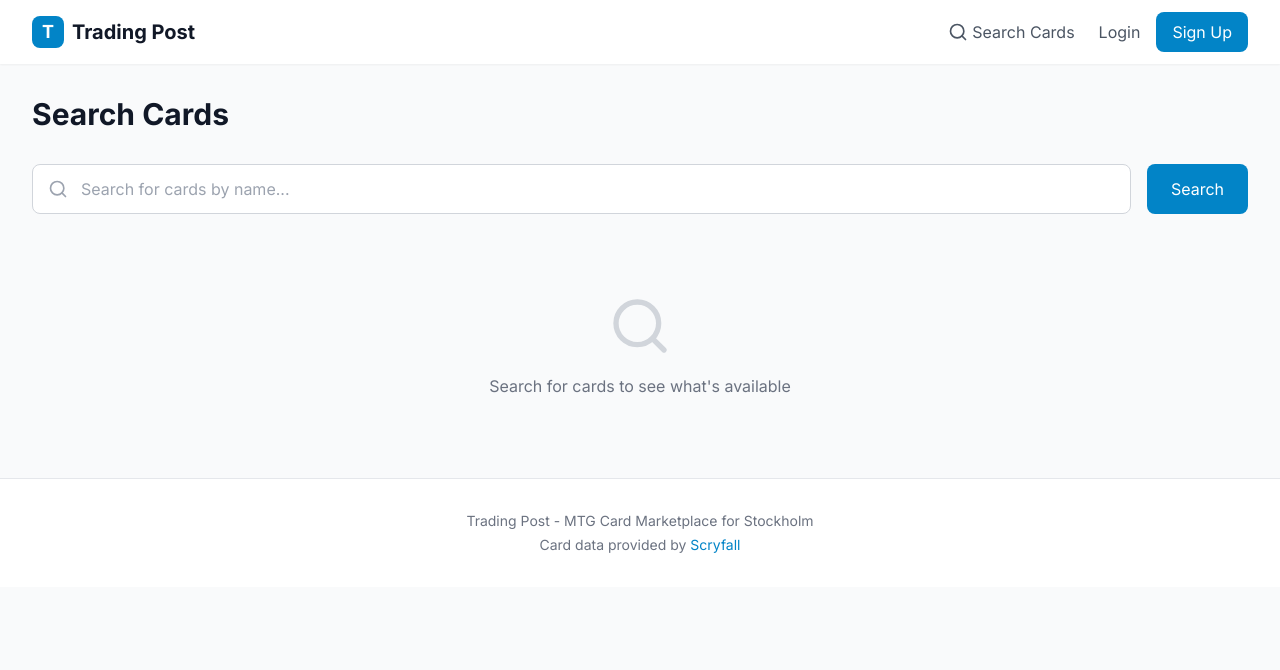
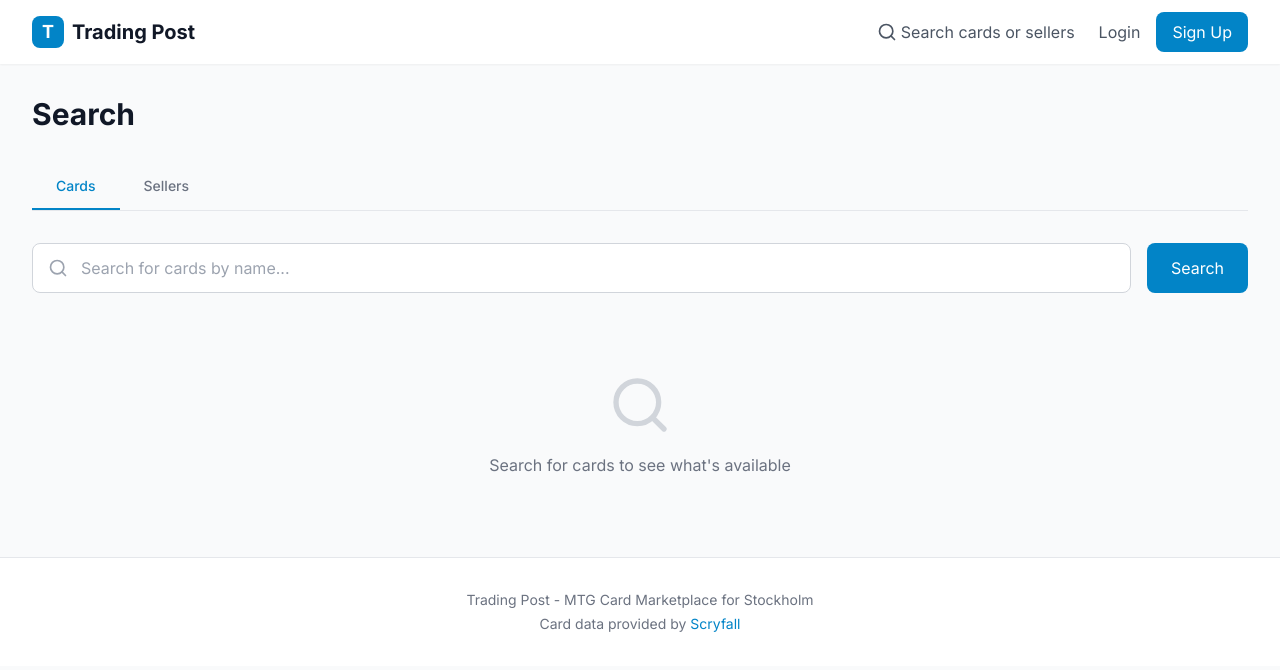
Before and after one commit to mattyfresh/trading-post, a React (Vite) app in the folder frontend/: page /search in a window 1280 px wide. Shown: the top 670 px of the page. Built offline with nearby package versions, Linux system fonts and the light colour scheme.

Commit message:
update some copy (this commit may be busted)

```diff
--- a/frontend/src/components/layout/Layout.tsx
+++ b/frontend/src/components/layout/Layout.tsx
@@ -1,6 +1,14 @@
 import { Outlet, Link, useNavigate } from "react-router-dom";
 import { useAuthStore } from "../../store/authStore";
-import { Search, MessageCircle, User, LogOut, Menu, X } from "lucide-react";
+import {
+  Search,
+  MessageCircle,
+  BookUser,
+  User,
+  LogOut,
+  Menu,
+  X,
+} from "lucide-react";
 import { useState } from "react";
 
 export default function Layout() {
@@ -36,16 +44,17 @@ export default function Layout() {
                 className="flex items-center space-x-1 text-gray-600 hover:text-primary-600 transition-colors"
               >
                 <Search className="w-5 h-5" />
-                <span>Search Cards</span>
+                <span>Search cards or sellers</span>
               </Link>
 
               {isAuthenticated ? (
                 <>
                   <Link
                     to="/dashboard"
-                    className="text-gray-600 hover:text-primary-600 transition-colors"
+                    className="flex items-center space-x-1 text-gray-600 hover:text-primary-600 transition-colors"
                   >
-                    My Binders
+                    <BookUser className="w-5 h-5" />
+                    <span>My binders</span>
                   </Link>
                   <Link
                     to="/messages"
@@ -57,7 +66,7 @@ export default function Layout() {
                   <div className="flex items-center space-x-4">
                     <Link
                       to="/dashboard"
-                      className="flex items-center space-x-2 text-gray-600 hover:text-primary-600"
+                      className="flex items-center space-x-2 text-gray-600 hover:text-primary-600 transition-colors"
                     >
                       <div className="w-8 h-8 bg-gray-200 rounded-full flex items-center justify-center">
                         {user?.avatarUrl ? (
@@ -123,7 +132,7 @@ export default function Layout() {
                 onClick={() => setMobileMenuOpen(false)}
               >
                 <Search className="w-5 h-5" />
-                <span>Search Cards</span>
+                <span>Search cards or sellers</span>
               </Link>
 
               {isAuthenticated ? (
@@ -133,7 +142,8 @@ export default function Layout() {
                     className="block text-gray-600"
                     onClick={() => setMobileMenuOpen(false)}
                   >
-                    My Binders
+                    <BookUser className="w-5 h-5" />
+                    <span>My binders</span>
                   </Link>
                   <Link
                     to="/messages"
--- a/frontend/src/pages/Dashboard.tsx
+++ b/frontend/src/pages/Dashboard.tsx
@@ -49,7 +49,7 @@ export default function Dashboard() {
   return (
     <div className="max-w-7xl mx-auto px-4 sm:px-6 lg:px-8 py-8">
       <div className="flex justify-between items-center mb-8">
-        <h1 className="text-3xl font-bold text-gray-900">My Binders</h1>
+        <h1 className="text-3xl font-bold text-gray-900">My binders</h1>
         <button
           onClick={() => setShowCreateModal(true)}
           className="flex items-center px-4 py-2 bg-primary-600 text-white rounded-lg hover:bg-primary-700 transition-colors"
--- a/frontend/src/pages/Search.tsx
+++ b/frontend/src/pages/Search.tsx
@@ -1,39 +1,89 @@
 import { useState } from "react";
+import { Link } from "react-router-dom";
 import { useQuery } from "@tanstack/react-query";
 import { searchApi } from "../services/api";
-import { Search as SearchIcon, Filter } from "lucide-react";
+import { Search as SearchIcon, User, Folder } from "lucide-react";
 import CardGrid from "../components/cards/CardGrid";
 
+type Tab = "cards" | "sellers";
+
 export default function Search() {
-  const [query, setQuery] = useState("");
-  const [searchTerm, setSearchTerm] = useState("");
-  const [page, setPage] = useState(1);
+  const [tab, setTab] = useState<Tab>("cards");
 
-  const { data, isLoading } = useQuery({
-    queryKey: ["searchCards", searchTerm, page],
-    queryFn: () => searchApi.searchCards({ q: searchTerm, page }),
-    enabled: searchTerm.length > 0,
+  // Cards state
+  const [cardQuery, setCardQuery] = useState("");
+  const [cardSearchTerm, setCardSearchTerm] = useState("");
+  const [cardPage, setCardPage] = useState(1);
+
+  // Sellers state
+  const [sellerQuery, setSellerQuery] = useState("");
+  const [sellerSearchTerm, setSellerSearchTerm] = useState("");
+  const [sellerPage, setSellerPage] = useState(1);
+
+  const { data: cardData, isLoading: cardsLoading } = useQuery({
+    queryKey: ["searchCards", cardSearchTerm, cardPage],
+    queryFn: () => searchApi.searchCards({ q: cardSearchTerm, page: cardPage }),
+    enabled: cardSearchTerm.length > 0,
   });
 
-  const handleSearch = (e: React.FormEvent) => {
+  const { data: sellerData, isLoading: sellersLoading } = useQuery({
+    queryKey: ["searchSellers", sellerSearchTerm, sellerPage],
+    queryFn: () =>
+      searchApi.searchSellers({ q: sellerSearchTerm || undefined, page: sellerPage }),
+    enabled: tab === "sellers",
+  });
+
+  const handleCardSearch = (e: React.FormEvent) => {
     e.preventDefault();
-    setSearchTerm(query);
-    setPage(1);
+    setCardSearchTerm(cardQuery);
+    setCardPage(1);
+  };
+
+  const handleSellerSearch = (e: React.FormEvent) => {
+    e.preventDefault();
+    setSellerSearchTerm(sellerQuery);
+    setSellerPage(1);
   };
 
   return (
     <div className="max-w-7xl mx-auto px-4 sm:px-6 lg:px-8 py-8">
-      <h1 className="text-3xl font-bold text-gray-900 mb-8">Search Cards</h1>
+      <h1 className="text-3xl font-bold text-gray-900 mb-8">Search</h1>
 
-      {/* Search Form */}
-      <form onSubmit={handleSearch} className="mb-8">
+      {/* Tabs */}
+      <div className="flex border-b border-gray-200 mb-8">
+        <button
+          onClick={() => setTab("cards")}
+          className={`px-6 py-3 text-sm font-medium border-b-2 transition-colors ${
+            tab === "cards"
+              ? "border-primary-600 text-primary-600"
+              : "border-transparent text-gray-500 hover:text-gray-700"
+          }`}
+        >
+          Cards
+        </button>
+        <button
+          onClick={() => setTab("sellers")}
+          className={`px-6 py-3 text-sm font-medium border-b-2 transition-colors ${
+            tab === "sellers"
+              ? "border-primary-600 text-primary-600"
+              : "border-transparent text-gray-500 hover:text-gray-700"
+          }`}
+        >
+          Sellers
+        </button>
+      </div>
+
+      {tab === "cards" ? (
+        <>
+          {/* Card Search Form */}
+          <form onSubmit={handleCardSearch} className="mb-8">
             <div className="flex gap-4">
               <div className="flex-1 relative">
                 <SearchIcon className="absolute left-4 top-1/2 -translate-y-1/2 w-5 h-5 text-gray-400" />
                 <input
                   type="text"
-              value={query}
-              onChange={e => setQuery(e.target.value)}
+                  value={cardQuery}
+                  onChange={e => setCardQuery(e.target.value)}
                   placeholder="Search for cards by name..."
                   className="w-full pl-12 pr-4 py-3 border border-gray-300 rounded-lg focus:ring-2 focus:ring-primary-500 focus:border-transparent"
                 />
@@ -47,36 +97,34 @@ export default function Search() {
             </div>
           </form>
 
-      {/* Results */}
-      {isLoading ? (
+          {/* Card Results */}
+          {cardsLoading ? (
             <div className="grid grid-cols-2 md:grid-cols-4 lg:grid-cols-6 gap-4">
               {[...Array(12)].map((_, i) => (
                 <div key={i} className="aspect-card skeleton rounded-lg" />
               ))}
             </div>
-      ) : data?.cards && data.cards.length > 0 ? (
+          ) : cardData?.cards && cardData.cards.length > 0 ? (
             <>
               <p className="text-gray-600 mb-4">
-            Found {data.pagination.total} cards
+                Found {cardData.pagination.total} cards
               </p>
-          <CardGrid cards={data.cards} />
-
-          {/* Pagination */}
-          {data.pagination.totalPages > 1 && (
+              <CardGrid cards={cardData.cards} />
+              {cardData.pagination.totalPages > 1 && (
                 <div className="flex justify-center mt-8 space-x-2">
                   <button
-                onClick={() => setPage(p => Math.max(1, p - 1))}
-                disabled={page === 1}
+                    onClick={() => setCardPage(p => Math.max(1, p - 1))}
+                    disabled={cardPage === 1}
                     className="px-4 py-2 border rounded-lg disabled:opacity-50"
                   >
                     Previous
                   </button>
                   <span className="px-4 py-2">
-                Page {page} of {data.pagination.totalPages}
+                    Page {cardPage} of {cardData.pagination.totalPages}
                   </span>
                   <button
-                onClick={() => setPage(p => p + 1)}
-                disabled={page >= data.pagination.totalPages}
+                    onClick={() => setCardPage(p => p + 1)}
+                    disabled={cardPage >= cardData.pagination.totalPages}
                     className="px-4 py-2 border rounded-lg disabled:opacity-50"
                   >
                     Next
@@ -84,9 +132,9 @@ export default function Search() {
                 </div>
               )}
             </>
-      ) : searchTerm ? (
+          ) : cardSearchTerm ? (
             <div className="text-center py-12 text-gray-500">
-          <p>No cards found for "{searchTerm}"</p>
+              <p>No cards found for "{cardSearchTerm}"</p>
               <p className="mt-2">Try a different search term</p>
             </div>
           ) : (
@@ -95,6 +143,127 @@ export default function Search() {
               <p>Search for cards to see what's available</p>
             </div>
           )}
+        </>
+      ) : (
+        <>
+          {/* Seller Search Form */}
+          <form onSubmit={handleSellerSearch} className="mb-8">
+            <div className="flex gap-4">
+              <div className="flex-1 relative">
+                <SearchIcon className="absolute left-4 top-1/2 -translate-y-1/2 w-5 h-5 text-gray-400" />
+                <input
+                  type="text"
+                  value={sellerQuery}
+                  onChange={e => setSellerQuery(e.target.value)}
+                  placeholder="Search sellers by name..."
+                  className="w-full pl-12 pr-4 py-3 border border-gray-300 rounded-lg focus:ring-2 focus:ring-primary-500 focus:border-transparent"
+                />
+              </div>
+              <button
+                type="submit"
+                className="px-6 py-3 bg-primary-600 text-white rounded-lg hover:bg-primary-700 transition-colors"
+              >
+                Search
+              </button>
+            </div>
+          </form>
+
+          {/* Seller Results */}
+          {sellersLoading ? (
+            <div className="grid grid-cols-1 md:grid-cols-2 lg:grid-cols-3 gap-6">
+              {[...Array(6)].map((_, i) => (
+                <div key={i} className="h-40 skeleton rounded-lg" />
+              ))}
+            </div>
+          ) : sellerData?.sellers && sellerData.sellers.length > 0 ? (
+            <>
+              <p className="text-gray-600 mb-4">
+                Found {sellerData.pagination.total} seller{sellerData.pagination.total !== 1 ? "s" : ""}
+              </p>
+              <div className="grid grid-cols-1 md:grid-cols-2 lg:grid-cols-3 gap-6">
+                {sellerData.sellers.map(seller => {
+                  const visibleBinders = seller.binders.slice(0, 3);
+                  const extraCount = seller.binders.length - visibleBinders.length;
+                  return (
+                    <Link
+                      key={seller.id}
+                      to={`/seller/${seller.id}`}
+                      className="bg-white rounded-lg shadow-md p-6 hover:shadow-lg transition-shadow"
+                    >
+                      <div className="flex items-center mb-4">
+                        <div className="w-12 h-12 bg-gray-200 rounded-full flex items-center justify-center flex-shrink-0">
+                          {seller.avatarUrl ? (
+                            <img
+                              src={seller.avatarUrl}
+                              alt={seller.displayName}
+                              className="w-12 h-12 rounded-full object-cover"
+                            />
+                          ) : (
+                            <User className="w-6 h-6 text-gray-500" />
+                          )}
+                        </div>
+                        <div className="ml-3 min-w-0">
+                          <h3 className="font-semibold text-gray-900 truncate">
+                            {seller.displayName}
+                          </h3>
+                          <p className="text-sm text-gray-500">
+                            {seller.totalAvailableCards} card{seller.totalAvailableCards !== 1 ? "s" : ""} available
+                          </p>
+                        </div>
+                      </div>
+                      {visibleBinders.length > 0 && (
+                        <div className="space-y-1">
+                          {visibleBinders.map(binder => (
+                            <div key={binder.id} className="flex items-center text-sm text-gray-600">
+                              <Folder className="w-4 h-4 mr-2 text-primary-500 flex-shrink-0" />
+                              <span className="truncate">{binder.name}</span>
+                            </div>
+                          ))}
+                          {extraCount > 0 && (
+                            <p className="text-sm text-gray-400 pl-6">
+                              +{extraCount} more binder{extraCount !== 1 ? "s" : ""}
+                            </p>
+                          )}
+                        </div>
+                      )}
+                    </Link>
+                  );
+                })}
+              </div>
+              {sellerData.pagination.totalPages > 1 && (
+                <div className="flex justify-center mt-8 space-x-2">
+                  <button
+                    onClick={() => setSellerPage(p => Math.max(1, p - 1))}
+                    disabled={sellerPage === 1}
+                    className="px-4 py-2 border rounded-lg disabled:opacity-50"
+                  >
+                    Previous
+                  </button>
+                  <span className="px-4 py-2">
+                    Page {sellerPage} of {sellerData.pagination.totalPages}
+                  </span>
+                  <button
+                    onClick={() => setSellerPage(p => p + 1)}
+                    disabled={sellerPage >= sellerData.pagination.totalPages}
+                    className="px-4 py-2 border rounded-lg disabled:opacity-50"
+                  >
+                    Next
+                  </button>
+                </div>
+              )}
+            </>
+          ) : (
+            <div className="text-center py-12 text-gray-500">
+              <User className="w-16 h-16 mx-auto mb-4 text-gray-300" />
+              <p>
+                {sellerSearchTerm
+                  ? `No sellers found for "${sellerSearchTerm}"`
+                  : "No sellers with available cards found"}
+              </p>
+            </div>
+          )}
+        </>
+      )}
     </div>
   );
 }
```
Also changed, not shown: 1 other file (tests, documents, lock files or other folders). Lines whose indentation alone changed are shown as unchanged.
